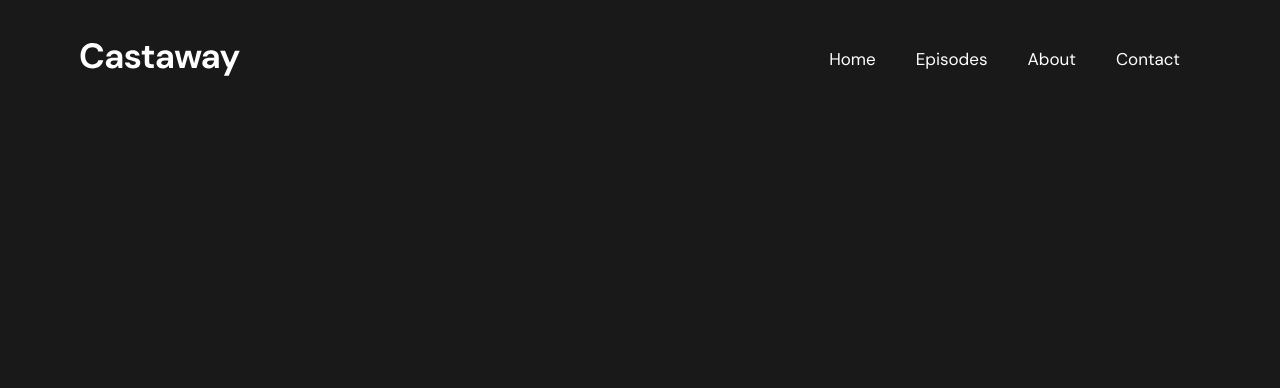
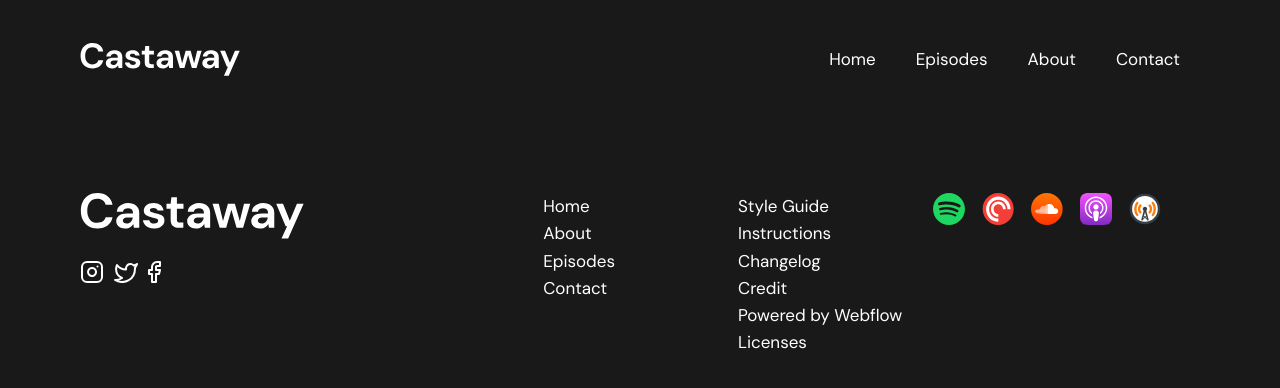
Before and after one commit to azamjonoff/Castaway, a plain HTML site: page index.html in a window 1280 px wide. Drawn offline with Linux system fonts and the light colour scheme.

Commit message:
footer ready

```diff
--- a/css/style.css
+++ b/css/style.css
@@ -90,7 +90,7 @@ main {
   margin-top: 26px;
 }
 
-.header-container {
+.header__container {
   display: flex;
   align-items: center;
 }
@@ -134,6 +134,66 @@ main {
 
 /* MAIN STYLES START */
 
+/* MAIN STYLES END */
 
+/* FOOTER STYLES START */
 
-/* MAIN STYLES END */
+.footer {
+}
+.footer__container {
+  display: flex;
+  align-items: flex-start;
+  gap: 16px;
+  margin-top: 100px;
+  margin-bottom: 100px;
+  padding-bottom: 16px;
+}
+.footer__socials {
+  display: flex;
+  flex-direction: column;
+  gap: 20.9px;
+  width: 447.14px;
+}
+.footer__social_list {
+  display: flex;
+  align-items: center;
+  gap: 10px;
+}
+.footer__social_item {
+}
+.footer__social_icons {
+}
+.footer__info {
+  display: flex;
+  gap: 16px;
+}
+.footer__info_list {
+  display: flex;
+  justify-content: space-between;
+  gap: 16px;
+}
+.footer__info_items {
+}
+.footer__info_little_list {
+  width: 178.84px;
+}
+.footer__info_links {
+  color: var(--secondary-color);
+  font-size: 1.7rem;
+  line-height: 1.6em;
+}
+.footer__info_little_itemfirst {
+  gap: 10px;
+}
+.footer__info_little_itemsecond {
+  gap: 10px;
+}
+.footer__info_little_itemthird {
+}
+
+.footer__info_little_list_icons {
+  display: flex;
+  align-items: center;
+  gap: 17px;
+}
+/* FOOTER STYLES END */
--- a/index.html
+++ b/index.html
@@ -12,7 +12,7 @@
     <div class="container">
       <!-- HEADER START -->
       <header class="header">
-        <div class="header-container container">
+        <div class="header__container container">
           <a class="site__logo_link" href="./index.html">
             <img class="site__logo" src="./images/sitelogo.svg" alt="" />
           </a>
@@ -42,6 +42,115 @@
 
       <!-- FOOTER START -->
       <footer class="footer">
+        <div class="footer__container container">
+          <div class="footer__socials">
+            <img src="./images/sitelogo.svg" alt="" width="224" height="46" />
+            <ul class="footer__social_list">
+              <li class="footer__social_item">
+                <img
+                  class="footer__social_icons"
+                  src="./images/instagram.svg"
+                  alt=""
+                />
+              </li>
+              <li class="footer__social_item">
+                <img
+                  class="footer__social_icons"
+                  src="./images/twitter.svg"
+                  alt=""
+                />
+              </li>
+              <li class="footer__social_item">
+                <img
+                  class="footer__social_icons"
+                  src="./images/facebook.svg"
+                  alt=""
+                />
+              </li>
+            </ul>
+          </div>
+          <div class="footer__info">
+            <ul class="footer__info_list">
+              <li class="footer__info_items">
+                <ul class="footer__info_little_list">
+                  <li class="footer__info_little_itemfirst">
+                    <a class="footer__info_links" href="#">Home</a>
+                  </li>
+                  <li class="footer__info_little_itemfirst">
+                    <a class="footer__info_links" href="#">About</a>
+                  </li>
+                  <li class="footer__info_little_itemfirst">
+                    <a class="footer__info_links" href="#">Episodes</a>
+                  </li>
+                  <li class="footer__info_little_itemfirst">
+                    <a class="footer__info_links" href="#">Contact</a>
+                  </li>
+                </ul>
+              </li>
+              <li class="footer__info_items">
+                <ul class="footer__info_little_list">
+                  <li class="footer__info_little_itemsecond">
+                    <a class="footer__info_links" href="#">Style Guide</a>
+                  </li>
+                  <li class="footer__info_little_itemsecond">
+                    <a class="footer__info_links" href="#">Instructions</a>
+                  </li>
+                  <li class="footer__info_little_itemsecond">
+                    <a class="footer__info_links" href="#">Changelog</a>
+                  </li>
+                  <li class="footer__info_little_itemsecond">
+                    <a class="footer__info_links" href="#">Credit</a>
+                  </li>
+                  <li class="footer__info_little_itemsecond">
+                    <a class="footer__info_links" href="#">Powered by Webflow</a>
+                  </li>
+                  <li class="footer__info_little_itemsecond">
+                    <a class="footer__info_links" href="#">Licenses</a>
+                  </li>
+                </ul>
+              </li>
+              <li class="footer__info_items">
+                <ul class="footer__info_little_list_icons">
+                  <li class="footer__info_little_itemthird">
+                    <img
+                      class="footer_info_icons"
+                      src="./images/footer-1.svg"
+                      alt=""
+                    />
+                  </li>
+                  <li class="footer__info_little_itemthird">
+                    <img
+                      class="footer_info_icons"
+                      src="./images/footer-2.svg"
+                      alt=""
+                    />
+                  </li>
+                  <li class="footer__info_little_itemthird">
+                    <img
+                      class="footer_info_icons"
+                      src="./images/footer-3.svg"
+                      alt=""
+                    />
+                  </li>
+                  <li class="footer__info_little_itemthird">
+                    <img
+                      class="footer_info_icons"
+                      src="./images/footer-4.svg"
+                      alt=""
+                    />
+                  </li>
+                  <li class="footer__info_little_itemthird">
+                    <img
+                      class="footer_info_icons"
+                      src="./images/footer-5.svg"
+                      alt=""
+                    />
+                  </li>
+                </ul>
+              </li>
+            </ul>
+          </div>
+        </div>
       </footer>
       <!-- FOOTER END -->
     </div>
```
Also changed, not shown: images/facebook.svg (added), images/footer-1.svg (added), images/footer-2.svg (added), images/footer-3.svg (added), images/footer-4.svg (added), images/footer-5.svg (added), images/instagram.svg (added), images/twitter.svg (added).
